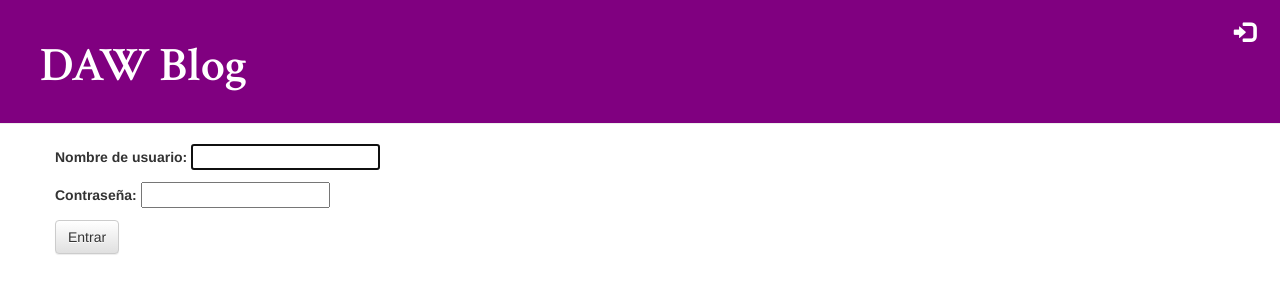
After one commit to chacona23/mi-primer-blog, a Django app: page /accounts/login/ in a window 1280 px wide. The commit adds this page. Shown: the top 300 px of the page. Run offline with Django 3.2, Linux system fonts and the light colour scheme; some libraries are stand-ins or nearby versions.

Commit message:
se agregó seguridad al sitio y funcionalidad de login/logout

```diff
--- a/blog/static/css/blog.css
+++ b/blog/static/css/blog.css
@@ -52,17 +52,7 @@ h4 {
 .top-menu:visited {
     color: #ffffff;
     float: right;
-    font-size: 26pt;
-    margin-right: 20px;
+    font-size: 16pt;
+    margin-right: 5px;
+    margin-left: 5px;
 }
-
-.post {
-    margin-bottom: 70px;
-}
-
-.post h1 a,
-.post h1 a:visited,
-.post h2 a,
-.post h2 a:visited {
-    color: #000000;
-}
--- a/blog/templates/blog/base.html
+++ b/blog/templates/blog/base.html
@@ -10,12 +10,17 @@
     </head>
     <body>
     <div class="page-header">
-{% if user.is_authenticated %}
-     <a href="{% url 'post_new' %}" class="top-menu"><span class="glyphicon
-glyphicon-plus"></span></a>
-{% endif %}
+        {% if user.is_authenticated %}
+        <a href="{% url 'post_new' %}" class="top-menu"><span class="glyphicon glyphicon-plus"></span></a>
+        <a href="{% url 'post_draft_list' %}" class="top-menu"><span class="glyphicon glyphicon-edit"></span></a>
+        <p class="top-menu">Hola {{ user.username }}</p>
+        <a href="{% url 'logout' %}" class="top-menu"><span class="glyphicon glyphicon-log-out"></span></a>
+        {% else %}
+        <a href="{% url 'login' %}" class="top-menu"><span class="glyphicon glyphicon-log-in"></span></a>
+        {% endif %}
         <h1><a href="/">DAW Blog</a></h1>
     </div>
+
     <div class="content container">
         <div class="row">
             <div class="col-md-8">{% block content %} {% endblock %}</div>
--- a/blog/templates/blog/post_detail.html
+++ b/blog/templates/blog/post_detail.html
@@ -1,9 +1,12 @@
 {% extends 'blog/base.html' %} {% block content %}
 <div class="post">
     {% if post.published_date %}
-    <div class="date">{{ post.published_date }}</div>
+         <div class="date">{{ post.published_date }}</div>
+    {% else %}
+         <a class="pull-right btn btn-default" href="{% url 'post_publish' pk=post.pk %}"><span class="glyphicon glyphicon-check"></span></a>
     {% endif %}
 {% if user.is_authenticated %}
+     <a class="pull-right btn btn-default" href="{% url 'post_remove' pk=post.pk %}"><span class="glyphicon glyphicon-remove"></span></a>
      <a class="btn btn-default" href="{% url 'post_edit' pk=post.pk %}"><span
 class="glyphicon glyphicon-pencil"></span></a>
 {% endif %}
--- /dev/null
+++ b/blog/templates/registration/login.html
@@ -0,0 +1,11 @@
+{% extends "blog/base.html" %} {% block content %} {% if form.errors %}
+<p>Tu usuario y contraseña no pudieron ser corroborados. Por favor intenta de nuevo.</p>
+{% endif %}
+
+<form method="post" action="{% url 'login' %}">
+    {% csrf_token %}
+    {{ form.as_p }}
+    <input type="submit" class="btn btn-default" value="Entrar" />
+    <input type="hidden" name="next" value="{{ next }}" />
+</form>
+{% endblock %}
--- a/blog/urls.py
+++ b/blog/urls.py
@@ -6,4 +6,7 @@ urlpatterns = [
     path('post/<int:pk>/', views.post_detail, name='post_detail'),
     path('post/new/', views.post_new, name='post_new'),
     path('post/<int:pk>/edit/', views.post_edit, name='post_edit'),
+    path('drafts/', views.post_draft_list, name='post_draft_list'),
+    path('post/<int:pk>/publish/', views.post_publish, name='post_publish'),
+    path('post/<int:pk>/remove/', views.post_remove, name='post_remove'),
 ]
--- a/mysite/settings.py
+++ b/mysite/settings.py
@@ -113,6 +113,7 @@ USE_L10N = True
 
 USE_TZ = True
 
+LOGIN_REDIRECT_URL = '/'
 
 # Static files (CSS, JavaScript, Images)
 # https://docs.djangoproject.com/en/3.1/howto/static-files/
--- a/mysite/urls.py
+++ b/mysite/urls.py
@@ -13,10 +13,13 @@ Including another URLconf
     1. Import the include() function: from django.urls import include, path
     2. Add a URL to urlpatterns:  path('blog/', include('blog.urls'))
 """
+from django.urls import include, path
 from django.contrib import admin
-from django.urls import path, include
+from django.contrib.auth import views as auth_views
 
 urlpatterns = [
-    path('admin/', admin.site.urls),
-    path('', include('blog.urls')),
+  path('admin/', admin.site.urls),
+  path('accounts/login/', auth_views.LoginView.as_view(), name='login'),
+  path('accounts/logout/', auth_views.LogoutView.as_view(), name='logout', kwargs={'next_page': '/'}),
+  path('', include('blog.urls')),
 ]
```
Also changed, not shown: blog/templates/blog/post_draft_list.html (added, +7 -0 lines), blog/views.py (+22 -2 lines).
